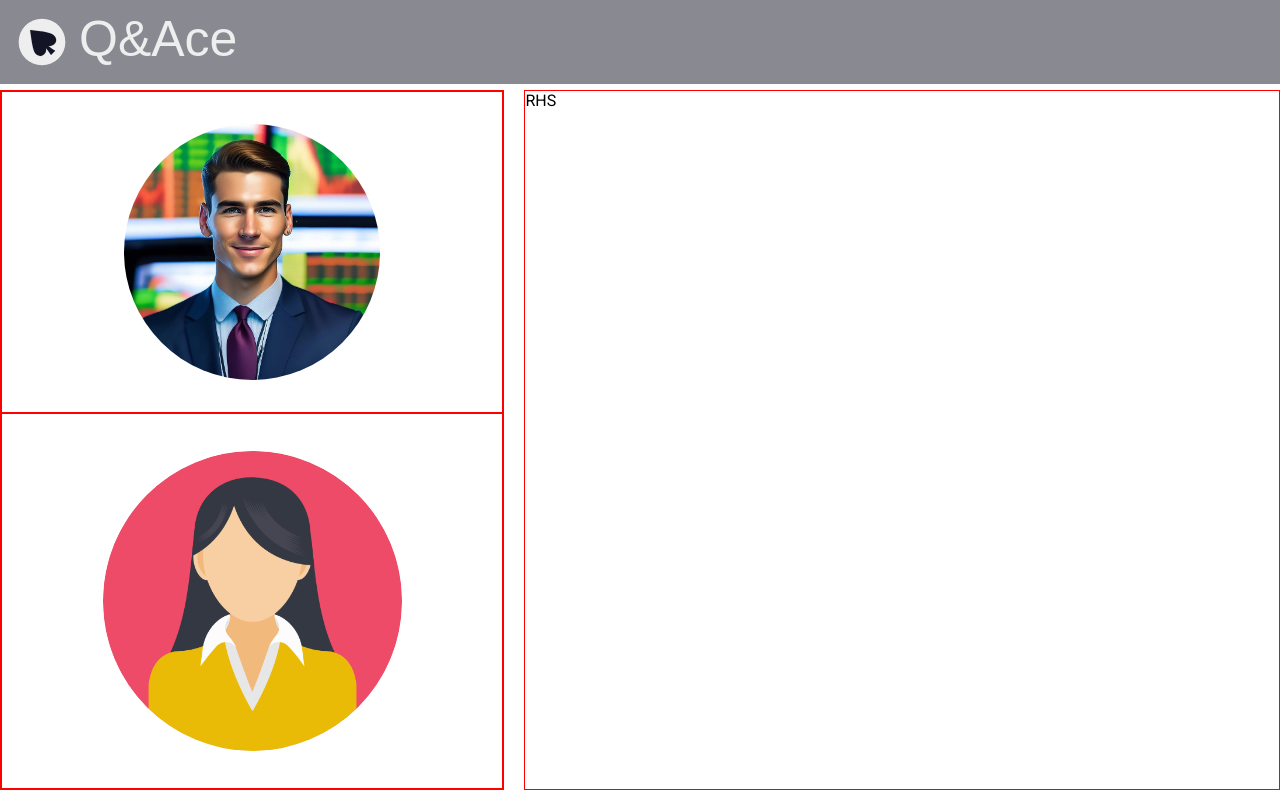
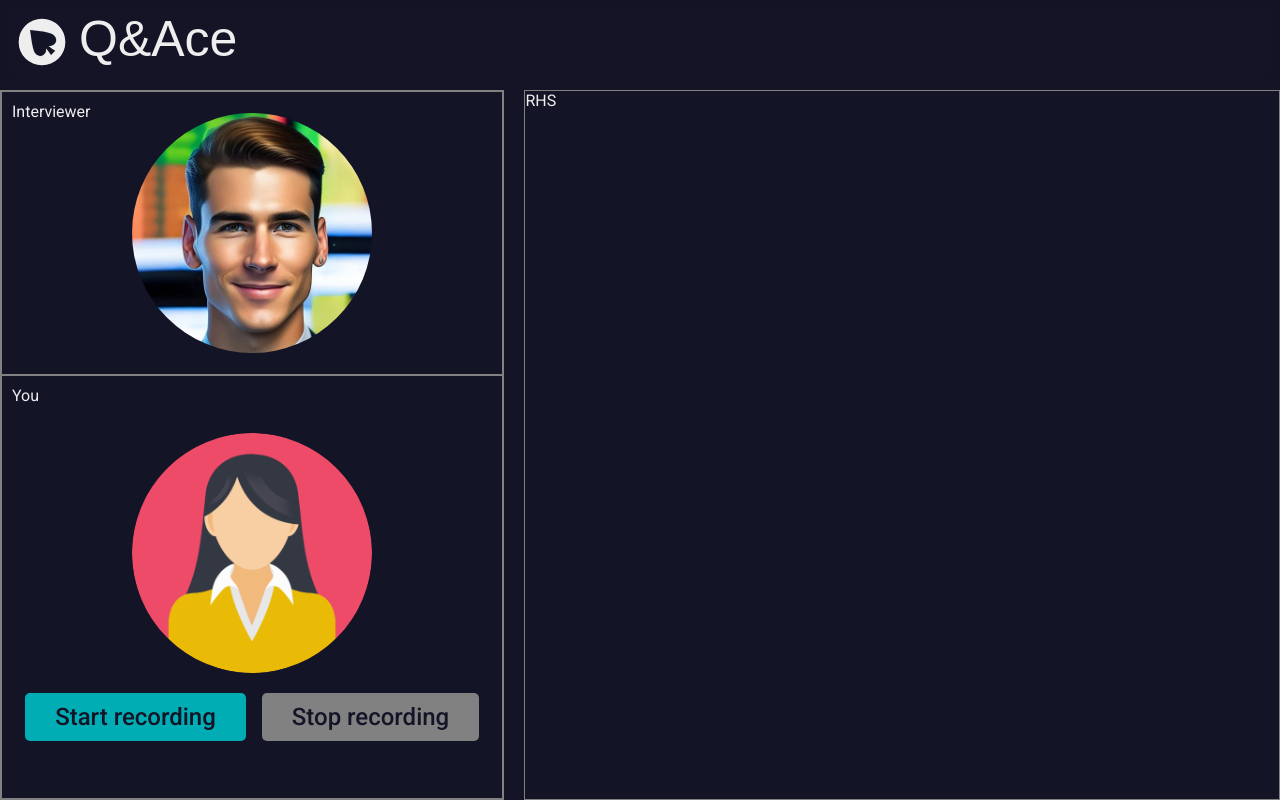
Before and after one commit to kavyakunder/Peerlist-hackathon-final, a React (Create React App) app in the folder frontend/: page /interview in a window 1280 px wide. Built offline with nearby package versions, Linux system fonts and the light colour scheme; a web font is replaced by a local one.

Commit message:
add buttons and images

```diff
--- a/frontend/src/index.css
+++ b/frontend/src/index.css
@@ -15,6 +15,7 @@ html {
   -webkit-font-smoothing: antialiased;
   -moz-osx-font-smoothing: grayscale;
   height: 100%;
+  color: var(--color-light-gray);
 }
 
 code {
--- a/frontend/src/pages/InterviewPage.jsx
+++ b/frontend/src/pages/InterviewPage.jsx
@@ -11,6 +11,7 @@ export default function InterviewPage() {
         <div
           className={`${interviewStyles.redBorder} ${interviewStyles.interviewerSection}`}
         >
+          <p className={interviewStyles.sectionTitle}>Interviewer</p>
           <img
             src={qnAceInterviewer}
             alt="AI Interviewer"
@@ -20,11 +21,22 @@ export default function InterviewPage() {
         <div
           className={`${interviewStyles.redBorder} ${interviewStyles.intervieweeSection}`}
         >
+          <p className={interviewStyles.sectionTitle}>You</p>
           <img
             src={qnAceInterviewee}
             alt="AI Interviewee"
-            className={interviewStyles.interviewerProfile}
+            className={interviewStyles.intervieweeProfile}
           />
+          <div className={interviewStyles.intervieweeControlButtonGroup}>
+            <button className={interviewStyles.intervieweeControlButton}>
+              Start recording
+            </button>
+            <button
+              className={interviewStyles.intervieweeControlButtonInactive}
+            >
+              Stop recording
+            </button>
+          </div>
         </div>
       </div>
       <div
--- a/frontend/src/pages/RootLayout.jsx
+++ b/frontend/src/pages/RootLayout.jsx
@@ -5,7 +5,12 @@ export default function RootLayout() {
   return (
     <>
       <Header />
-      <div style={{ paddingTop: "90px" }}>
+      <div
+        style={{
+          paddingTop: "90px",
+          backgroundColor: "var(--color-dark-blue)",
+        }}
+      >
         <Outlet />
       </div>
     </>
--- a/frontend/src/styles/interviewPage.module.css
+++ b/frontend/src/styles/interviewPage.module.css
@@ -2,11 +2,11 @@
   display: flex;
   gap: 20px;
   width: 100%;
-  height: calc(100vh - 100px);
+  height: calc(100vh - 90px);
 }
 
 .redBorder {
-  border: 1px solid red;
+  border: 1px solid var(--color-dark-gray);
 }
 
 .interviewLHS {
@@ -24,17 +24,66 @@
   display: flex;
   align-items: center;
   justify-content: center;
+  position: relative;
 }
 
 .intervieweeSection {
-  flex: 1.2;
+  flex: 1.5;
   display: flex;
   align-items: center;
   justify-content: center;
+  flex-direction: column;
+  gap: 20px;
+  position: relative;
 }
 
 .interviewerProfile {
-  height: 80%;
-  max-height: 40vh;
+  max-height: 30vh;
   border-radius: 50%;
 }
+
+.intervieweeProfile {
+  max-height: 30vh;
+  border-radius: 50%;
+}
+
+.intervieweeControlButtonGroup {
+  display: flex;
+  gap: 1rem;
+  justify-content: center;
+  flex-wrap: wrap;
+}
+
+.intervieweeControlButton {
+  padding: 10px 30px;
+  width: max-content;
+  outline: none;
+  border: none;
+  border-radius: 5px;
+  background-color: var(--color-teal);
+  color: var(--color-dark-blue);
+  font: var(--font-bold-small);
+  cursor: pointer;
+}
+
+.intervieweeControlButtonInactive {
+  padding: 10px 30px;
+  width: max-content;
+  outline: none;
+  border: none;
+  border-radius: 5px;
+  background-color: var(--color-dark-gray);
+  color: var(--color-dark-blue);
+  font: var(--font-bold-small);
+  cursor: pointer;
+}
+
+.intervieweeControlButtonInactive:hover {
+  background-color: var(--color-light-gray);
+}
+
+.sectionTitle {
+  position: absolute;
+  top: 10px;
+  left: 10px;
+}
--- a/frontend/src/variables.css
+++ b/frontend/src/variables.css
@@ -9,6 +9,7 @@
   --color-teal: #00adb5;
   --color-light-gray: #eeeeee;
   --color-medium-gray: #bfbfbf;
+  --color-dark-gray: #818181;
 
   /* fonts */
   --font-h1: 700 70px "Roboto";
```
Also changed, not shown: frontend/src/assets/qnAceInterviewer.jpg.
